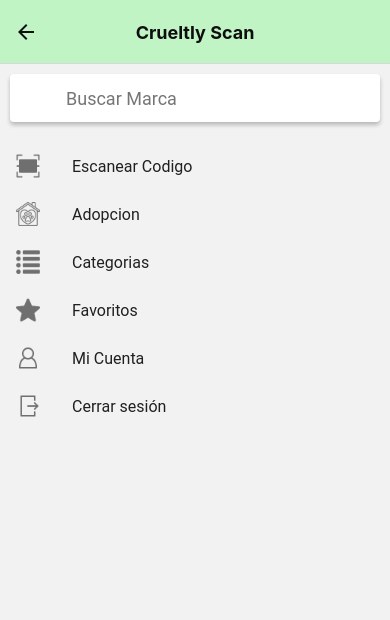
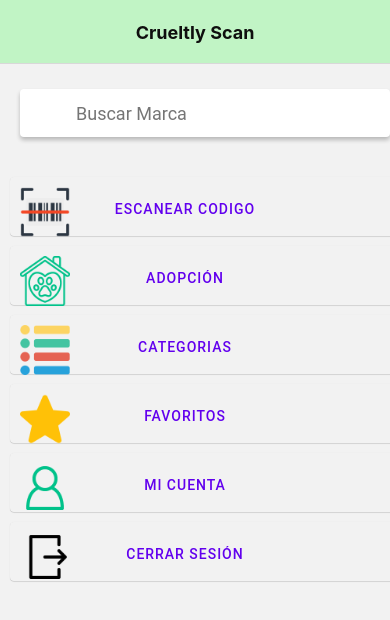
Before and after one commit to Seba8117/CrueltyScan, a React Native app: screen /Inicio in a window 390 px wide. Shown: the top 620 px of the page. Built offline with nearby package versions, Linux system fonts and the light colour scheme.

Commit message:
Cambios en el Inicio

```diff
--- a/App.js
+++ b/App.js
@@ -62,7 +62,7 @@ const App = () => {
         <NavigationContainer>
 
           <Stack.Navigator
-            initialRouteName='Categorias' //Cambiar pagina
+            initialRouteName='Inicio' //Cambiar pagina
           >
             <Stack.Screen
               name="Buscamarca"
--- a/View/Inicio.js
+++ b/View/Inicio.js
@@ -1,6 +1,6 @@
 import React, { useState } from 'react'
-import { View, StyleSheet, ScrollView } from 'react-native';
-import { TextInput, Headline, Button, Paragraph, Dialog, Portal, Menu, Searchbar } from 'react-native-paper';
+import { View, StyleSheet, ScrollView, Image, Text } from 'react-native';
+import { TextInput, Headline, Button,  Card, Portal, Menu, Searchbar } from 'react-native-paper';
 import { AdornmentSide } from 'react-native-paper/lib/typescript/components/TextInput/Adornment/enums';
 import globalStyles from '../style/global';
 import Buscamarca from './Buscamarca';
@@ -37,6 +37,7 @@ const Inicio = ({ navigation }) => {
 
   return (
 
+<ScrollView>
     <View style={styles.fondo}>
       <View style={styles.searchbar}>
         <Searchbar
@@ -53,55 +54,57 @@ const Inicio = ({ navigation }) => {
         />
 
       </View>
+    </View>
 
-      <View style={{ flex: 1 }}>
-        <Menu.Item icon={require('../assets/IMG/codigo.png')} onPress={() => { escanner() }} title="Escanear Codigo"
-          theme={{
-            colors: {
-              text: '#000000',
-            }
-          }} />
+<View>
+  <Card style={styles.fondo}>
+    <Image style={styles.foto} source={require('../assets/IMG/codigo.png')}/>
+    <Button style={styles.btnMa} onPress={() => { escanner() }}>Escanear Codigo</Button>
+  </Card>
+</View>
+
+<View>
+  <Card style={styles.fondo}>
+    <Image style={styles.foto} source={require('../assets/IMG/adopción.png')}/>
+    <Button style={styles.btnMa} onPress={() => { adop() }}>Adopción</Button>
+  </Card>
+</View>
+
+<View>
+  <Card style={styles.fondo}>
+    <Image style={styles.foto} source={require('../assets/IMG/opciones.png')}/>
+    <Button style={styles.btnMa} onPress={() => { categ() }}>Categorias</Button>
+  </Card>
+</View>
+
+<View>
+  <Card style={styles.fondo}>
+    <Image style={styles.foto} source={require('../assets/IMG/star.png')}/>
+    <Button style={styles.btnMa} onPress={() => { favoritousu() }}>Favoritos</Button>
+  </Card>
+</View>
+
+<View>
+  <Card style={styles.fondo}>
+    <Image style={styles.foto} source={require('../assets/IMG/micuenta.png')}/>
+    <Button style={styles.btnMa} onPress={() => { editarCuenta() }}>Mi Cuenta</Button>
+  </Card>
+</View>
+
+<View>
+  <Card style={styles.fondo}>
+    <Image style={styles.foto} source={require('../assets/IMG/salir.png')}/>
+    <Button style={styles.btnMa} onPress={() => { Salir() }}>Cerrar Sesión</Button>
+  </Card>
+</View>
+
+<View>
 
 
 
+</View>
 
-
-        <Menu.Item icon={require('../assets/IMG/adopción.png')} onPress={() => { adop() }} title="Adopcion"
-          theme={{
-            colors: {
-              text: '#000000',
-            }
-          }} />
-
-
-
-        <Menu.Item icon={require('../assets/IMG/opciones.png')} onPress={() => { categ() }} title="Categorias"
-          theme={{
-            colors: {
-              text: '#000000',
-            }
-          }} />
-        <Menu.Item icon={require('../assets/IMG/star.png')} onPress={() => { favoritousu() }} title="Favoritos"
-          theme={{
-            colors: {
-              text: '#000000',
-            }
-          }} />
-        <Menu.Item icon={require('../assets/IMG/micuenta.png')} onPress={() => { editarCuenta() }} title="Mi Cuenta"
-          theme={{
-            colors: {
-              text: '#000000',
-            }
-          }} />
-        <Menu.Item icon={require('../assets/IMG/salir.png')} onPress={() => { Salir() }} title="Cerrar sesión"
-          theme={{
-            colors: {
-              text: '#000000',
-            }
-          }} />
-
-      </View>
-    </View>
+</ScrollView>
 
   );
 
@@ -112,8 +115,15 @@ const styles = StyleSheet.create({
   fondo: {
     backgroundColor: 'transparent',
     flex: 1,
+    margin: 2,
+    height:70,
+    width: 390,
+    marginVertical: 5 ,
+    paddingVertical: 10,
+    marginHorizontal: 10
 
   },
+
   searchbar:{
     marginTop:10,
     marginVertical:20,
@@ -121,6 +131,26 @@ const styles = StyleSheet.create({
 
   },
 
+  texto1:{
+    textAlign: 'center',
+    marginTop: 20,
+    marginBottom: 30,
+    fontSize: 30,
+    color: '#0F0E0E',
+    padding: -20
+  },
+
+  foto: {
+    width: 50,
+    height: 50,
+    marginHorizontal:10
+  },
+
+  btnMa:{
+    marginTop: -45,
+    left: -20
+  }
+
 
 
 
--- a/View/MenuAdmin.js
+++ b/View/MenuAdmin.js
@@ -1,5 +1,7 @@
 import React from 'react'
-import { Modal, Text, Button, View, StyleSheet, TextInput, Pressable, SafeAreaView, ScrollView } from 'react-native'
+import {Text,View, StyleSheet, Pressable, ScrollView } from 'react-native'
+import {Button} from 'react-native-paper';
+import icon from 'react-native-vector-icons'
 import BuscarMarcaAdmin from './BuscarMarcaAdmin'
 
 const MenuAdmin = ({ navigation }) => {
@@ -30,17 +32,19 @@ const MenuAdmin = ({ navigation }) => {
         <ScrollView >
             <View style={styles.fondo}>
                 <Text style={styles.titulo}>Cruelty Scan</Text>
-                <Text style={styles.texto}>Bienvenido administrador!</Text>
-                <Pressable style={styles.boton}   onPress={() => visitarBuscarMarcaAdmin()} >
+                <Text style={styles.texto}>Bienvenido Administrador!</Text>
+                <Pressable  style={styles.boton2}  onPress={() => visitarBuscarMarcaAdmin()} >
                     <Text style={styles.textoboton} >Encuentra una marca</Text>
+
                 </Pressable>
+
             </View>
             <View>
                 <Pressable onPress={() => visitarRegistroMarca()} style={styles.boton2}>
                     <Text style={styles.textoboton2} >Registrar Marca</Text>
                 </Pressable>
 
-                <Pressable style={styles.boton2} onPress={() => visitarEliminarMarcas()}>
+                <Pressable  style={styles.boton2} onPress={() => visitarEliminarMarcas()}>
                     <Text style={styles.textoboton2}  >Eliminar Marcas</Text>
                 </Pressable>
 
```
